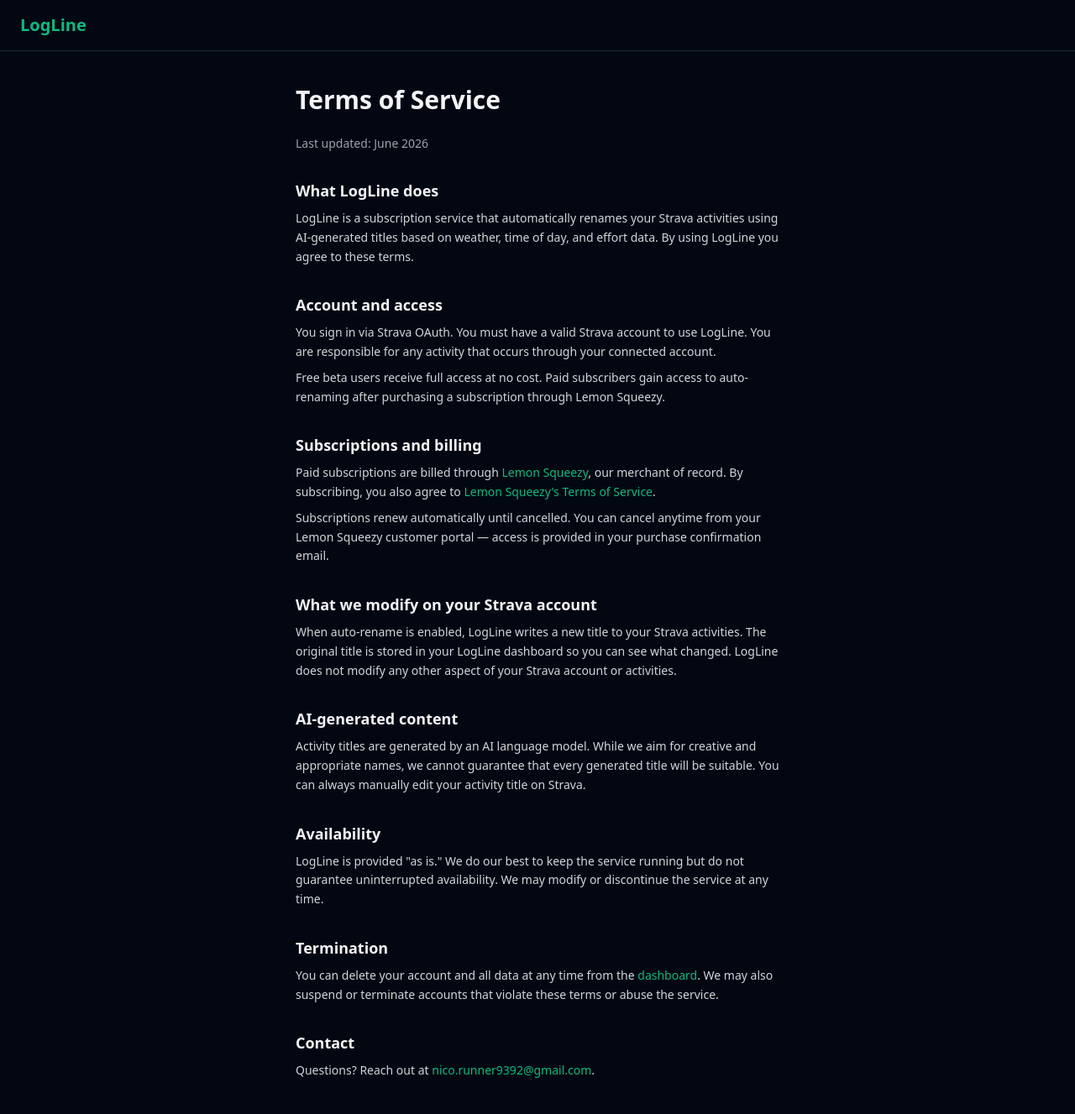
After one commit to nicomigu/runRename, a FastAPI app: template app/templates/terms.html in a window 1280 px wide. The commit adds this page. Shown: the whole page at 84% size. Run offline with FastAPI, Linux system fonts and the light colour scheme; the template is opened without the code that fills it, so the values that code supplies are empty; parts of the project's set-up code (start-up, migrations or seed data) failed here and were passed over; some libraries are stand-ins or nearby versions.

Commit message:
add terms of service and refund policy pages

```diff
--- a/app/main.py
+++ b/app/main.py
@@ -102,6 +102,16 @@ async def privacy(request: Request):
     return templates.TemplateResponse(request, "privacy.html", context={"user": None})
 
 
+@app.get("/terms", response_class=HTMLResponse)
+async def terms(request: Request):
+    return templates.TemplateResponse(request, "terms.html", context={"user": None})
+
+
+@app.get("/refund", response_class=HTMLResponse)
+async def refund(request: Request):
+    return templates.TemplateResponse(request, "refund.html", context={"user": None})
+
+
 @app.get("/health")
 async def health() -> dict[str, str]:
     return {"status": "ok"}
--- a/app/templates/landing.html
+++ b/app/templates/landing.html
@@ -30,8 +30,10 @@
     </div>
     <div class="mt-16 space-y-3">
         <img src="/static/img/powered_by_strava_white.svg" alt="Powered by Strava" class="h-8 mx-auto">
-        <p class="text-gray-600 text-xs">
+        <p class="text-gray-600 text-xs space-x-3">
+            <a href="/terms" class="hover:text-gray-400">Terms of Service</a>
             <a href="/privacy" class="hover:text-gray-400">Privacy Policy</a>
+            <a href="/refund" class="hover:text-gray-400">Refund Policy</a>
         </p>
     </div>
 </div>
--- /dev/null
+++ b/app/templates/terms.html
@@ -0,0 +1,70 @@
+{% extends "base.html" %}
+
+{% block title %}Terms of Service — LogLine{% endblock %}
+
+{% block content %}
+<div class="max-w-xl mx-auto">
+    <h1 class="text-3xl font-bold mb-6">Terms of Service</h1>
+    <p class="text-gray-400 text-sm mb-8">Last updated: June 2026</p>
+
+    <div class="space-y-8 text-gray-300 text-sm leading-relaxed">
+        <section>
+            <h2 class="text-lg font-semibold text-gray-100 mb-2">What LogLine does</h2>
+            <p>LogLine is a subscription service that automatically renames your Strava activities
+               using AI-generated titles based on weather, time of day, and effort data.
+               By using LogLine you agree to these terms.</p>
+        </section>
+
+        <section>
+            <h2 class="text-lg font-semibold text-gray-100 mb-2">Account and access</h2>
+            <p>You sign in via Strava OAuth. You must have a valid Strava account to use LogLine.
+               You are responsible for any activity that occurs through your connected account.</p>
+            <p class="mt-2">Free beta users receive full access at no cost. Paid subscribers gain access
+               to auto-renaming after purchasing a subscription through Lemon Squeezy.</p>
+        </section>
+
+        <section>
+            <h2 class="text-lg font-semibold text-gray-100 mb-2">Subscriptions and billing</h2>
+            <p>Paid subscriptions are billed through
+               <a href="https://www.lemonsqueezy.com" class="text-emerald-500 hover:underline">Lemon Squeezy</a>,
+               our merchant of record. By subscribing, you also agree to
+               <a href="https://www.lemonsqueezy.com/terms" class="text-emerald-500 hover:underline">Lemon Squeezy's Terms of Service</a>.</p>
+            <p class="mt-2">Subscriptions renew automatically until cancelled. You can cancel anytime
+               from your Lemon Squeezy customer portal — access is provided in your purchase confirmation email.</p>
+        </section>
+
+        <section>
+            <h2 class="text-lg font-semibold text-gray-100 mb-2">What we modify on your Strava account</h2>
+            <p>When auto-rename is enabled, LogLine writes a new title to your Strava activities.
+               The original title is stored in your LogLine dashboard so you can see what changed.
+               LogLine does not modify any other aspect of your Strava account or activities.</p>
+        </section>
+
+        <section>
+            <h2 class="text-lg font-semibold text-gray-100 mb-2">AI-generated content</h2>
+            <p>Activity titles are generated by an AI language model. While we aim for creative and
+               appropriate names, we cannot guarantee that every generated title will be suitable.
+               You can always manually edit your activity title on Strava.</p>
+        </section>
+
+        <section>
+            <h2 class="text-lg font-semibold text-gray-100 mb-2">Availability</h2>
+            <p>LogLine is provided "as is." We do our best to keep the service running but do not
+               guarantee uninterrupted availability. We may modify or discontinue the service at any time.</p>
+        </section>
+
+        <section>
+            <h2 class="text-lg font-semibold text-gray-100 mb-2">Termination</h2>
+            <p>You can delete your account and all data at any time from the
+               <a href="/dashboard" class="text-emerald-500 hover:underline">dashboard</a>.
+               We may also suspend or terminate accounts that violate these terms or abuse the service.</p>
+        </section>
+
+        <section>
+            <h2 class="text-lg font-semibold text-gray-100 mb-2">Contact</h2>
+            <p>Questions? Reach out at
+               <a href="mailto:nico.runner9392@gmail.com" class="text-emerald-500 hover:underline">nico.runner9392@gmail.com</a>.</p>
+        </section>
+    </div>
+</div>
+{% endblock %}
```
Also changed, not shown: app/templates/refund.html (added, +39 -0 lines).
